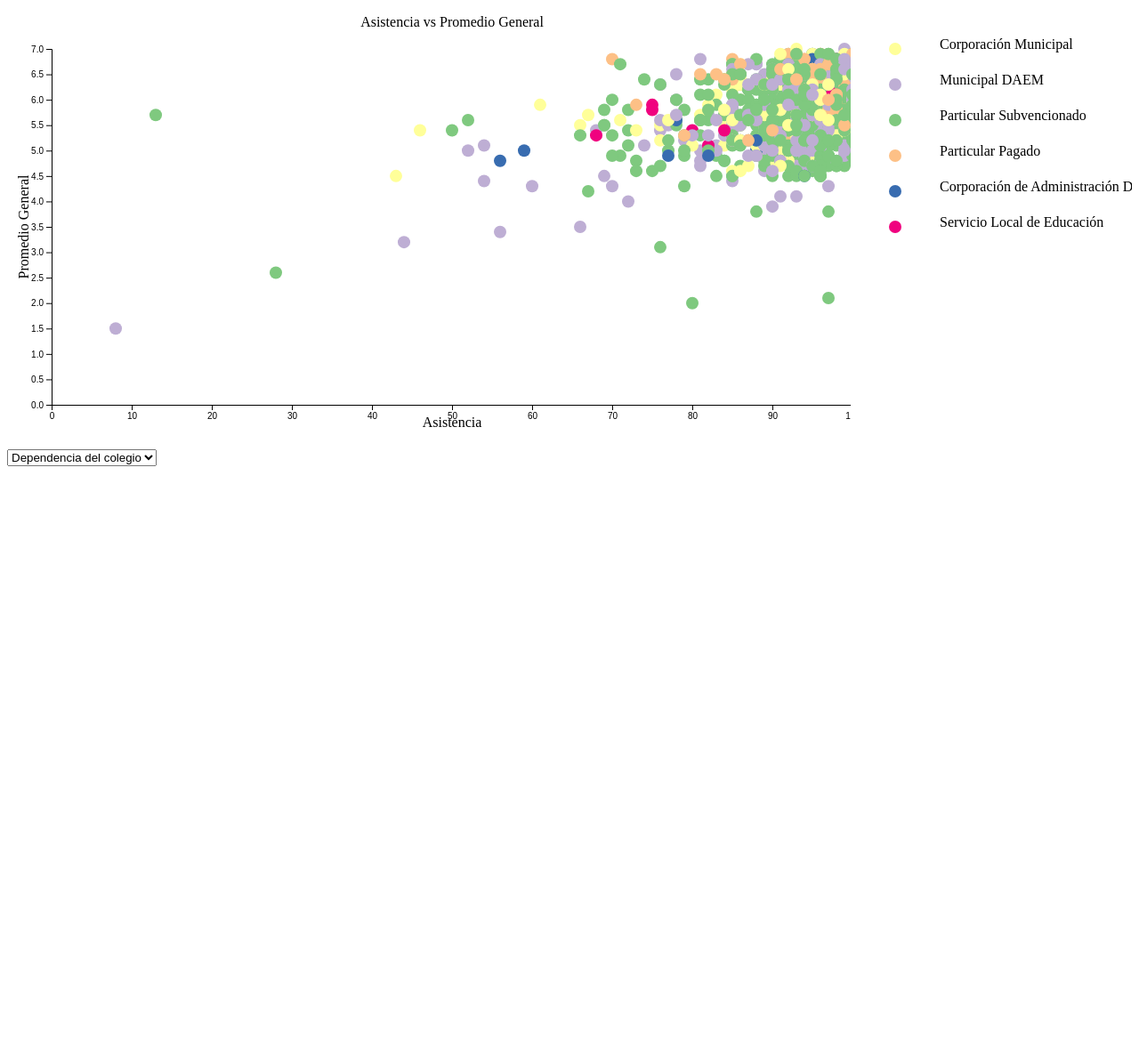
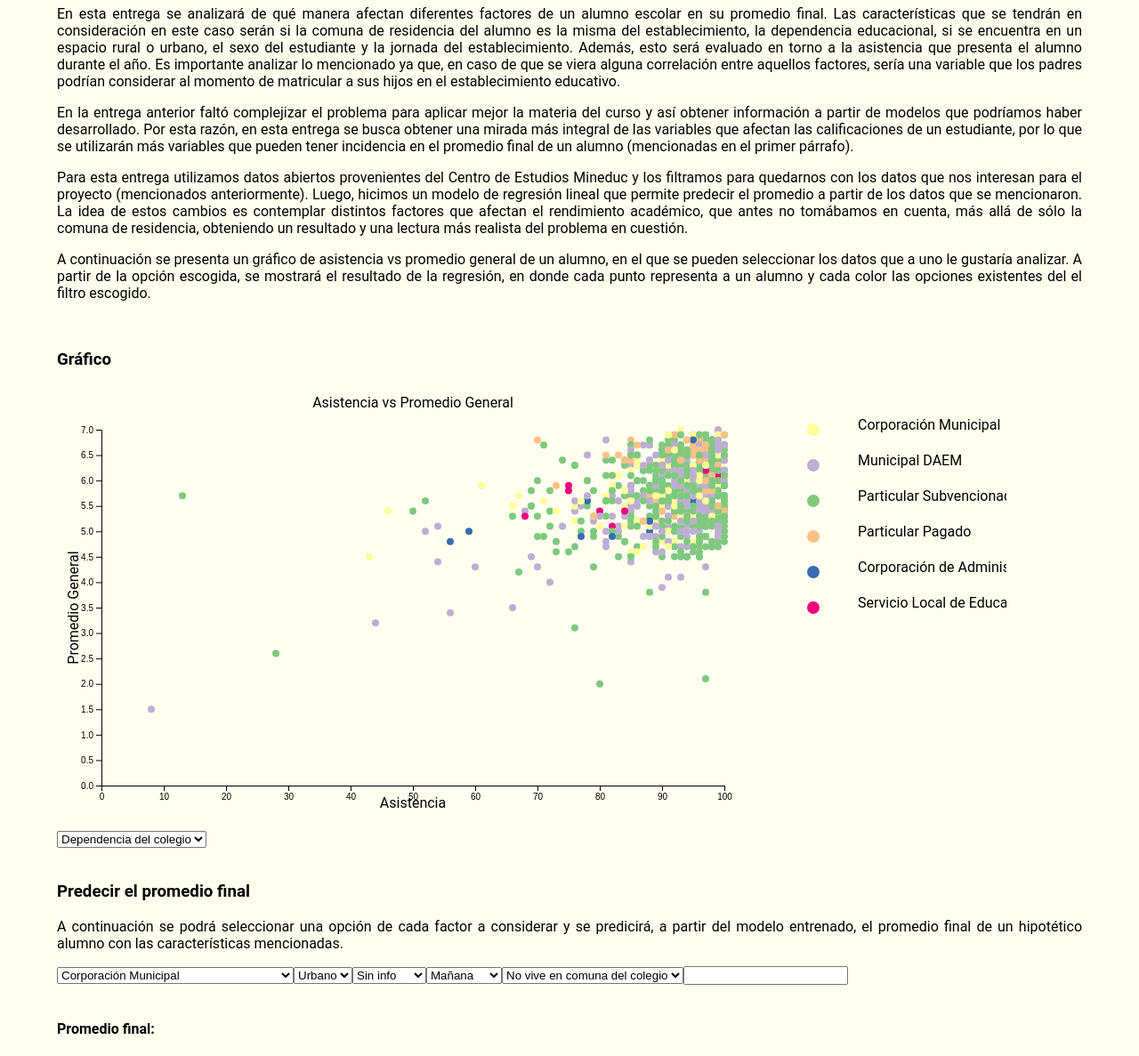
Before and after one commit to Daniel-SebastianGaete/grupo-11, a plain HTML site: page E3/index.html in a window 1280 px wide. Shown: the part 75-1262 px from the top of the page at 89% size. Before the commit the page ends 800 px from the top, so only its background shows below. Drawn offline with nearby package versions, Linux system fonts and the light colour scheme.

Commit message:
entrega 3

```diff
--- a/E3/index.html
+++ b/E3/index.html
@@ -8,10 +8,41 @@
     </head>
     <body>
         <h1> Análisis sobre rendimientos académicos escolares </h1>
+        <p>En esta entrega se analizará de qué manera afectan diferentes factores de un alumno escolar en su promedio final.
+            Las características que se tendrán en consideración en este caso serán si la comuna de residencia del alumno es la misma del establecimiento, la dependencia educacional,
+            si se encuentra en un espacio rural o urbano, el sexo del estudiante y la jornada del establecimiento. Además, esto será evaluado en torno a la asistencia que presenta
+            el alumno durante el año. Es importante analizar lo mencionado ya que, en caso de que se viera alguna correlación entre aquellos factores, sería una variable que los
+            padres podrían considerar al momento de matricular a sus hijos en el establecimiento educativo. </p>
+        <p>En la entrega anterior faltó complejizar el problema para aplicar mejor la materia del curso y así obtener información a partir de
+            modelos que podríamos haber desarrollado. Por esta razón, en esta entrega se busca obtener una mirada más integral de las variables que afectan las calificaciones de
+            un estudiante, por lo que se utilizarán más variables que pueden tener incidencia en el promedio final de un alumno (mencionadas en el primer párrafo). </p>
+        <p>Para esta entrega utilizamos datos abiertos provenientes del Centro de Estudios Mineduc y los filtramos para quedarnos con los datos que
+            nos interesan para el proyecto (mencionados anteriormente). Luego, hicimos un modelo de regresión lineal que permite predecir el promedio a partir de los datos que se mencionaron.
+            La idea de estos cambios es contemplar distintos factores que afectan el rendimiento académico, que antes no tomábamos en cuenta, más allá de sólo la comuna de residencia,
+            obteniendo un resultado y una lectura más realista del problema en cuestión.</p>
+        <p>A continuación se presenta un gráfico de asistencia vs promedio general de un alumno, en el que se pueden seleccionar los datos que a uno
+            le gustaría analizar. A partir de la opción escogida, se mostrará el resultado de la regresión, en donde cada punto representa a un alumno y cada color las opciones existentes
+            del el filtro escogido. </p>
+        <br>
+
+        <h3>Gráfico</h3>
         <div id="tool-container">
             <div id="graph-container"></div>
             <div id="buttons-container"></div>
         </div>
+        <br>
+        <h3>Predecir el promedio final</h3>
+        <p>A continuación se podrá seleccionar una opción de cada factor a considerar y se predicirá, a partir del modelo entrenado, el promedio final de un
+            hipotético alumno con las características mencionadas.</p>
+        <div class="contenedor-row">
+            <div id="form-container"></div>
+            <div id="form-button"></div>
+        </div>
+        <br>
+        <!-- <div class="contenedor-row"> -->
+        <h4 class="prom"> Promedio final: </h4>
+        <!-- </div> -->
+
 
         <script src="script.js"></script>
     </body>
--- a/E3/script.js
+++ b/E3/script.js
@@ -8,7 +8,7 @@ const margin = {
 }
 
 const
-    WIDTH = 1000,
+    WIDTH = 800,
     HEIGHT = 500;
 
 const width = WIDTH - margin.left - margin.right,
@@ -166,7 +166,7 @@ const display = (data) => {
                     .attr('cy', (d) => yScale(d.PROM_GRAL))
                     .transition()
                     .duration(2000)
-                    .attr('r', 7);
+                    .attr('r', 4);
             },
             (update) => {
                 update
@@ -186,7 +186,6 @@ const displayInfo = () => {
         .scaleLinear()
         .domain([d3.min(keys), 6])
         .range([0, height / 2]);
-    console.log(keys);
 
     infoContainer
         .selectAll('circle')
@@ -239,6 +238,21 @@ const displayInfo = () => {
         )
 }
 
+// CALCULAR PROMEDIO
+for (let i = 0; i < filterVars.length; i++) {
+    const selectOption = d3.select('#form-container')
+        .append('select').attr('id', 'select')
+        .selectAll("option")
+        .data(Object.entries(filterVars[i].dict))
+        .enter()
+        .append("option")
+        .attr("value", (d) => d[0])
+        .text((d) => d[1]);
+}
+
+const attendanceOption = d3.select('#form-container')
+        .append("input");
+
 d3.json(path)
     .then((data) => {
         for (let i = 0; i < data.length; i++) {
--- a/E3/styles.css
+++ b/E3/styles.css
@@ -1,3 +1,23 @@
 div#graph-container {
     display: flex;
+    margin: auto;
 }
+
+body {
+    font-family: 'roboto', sans-serif;
+    width: 90%;
+    margin: auto;
+    background-color:ivory;
+}
+
+p.prom {
+    font-weight: bold;
+}
+
+p{
+    text-align: justify;
+}
+
+h1{
+    text-align: center;
+}
```
Also changed, not shown: 1 other file.
